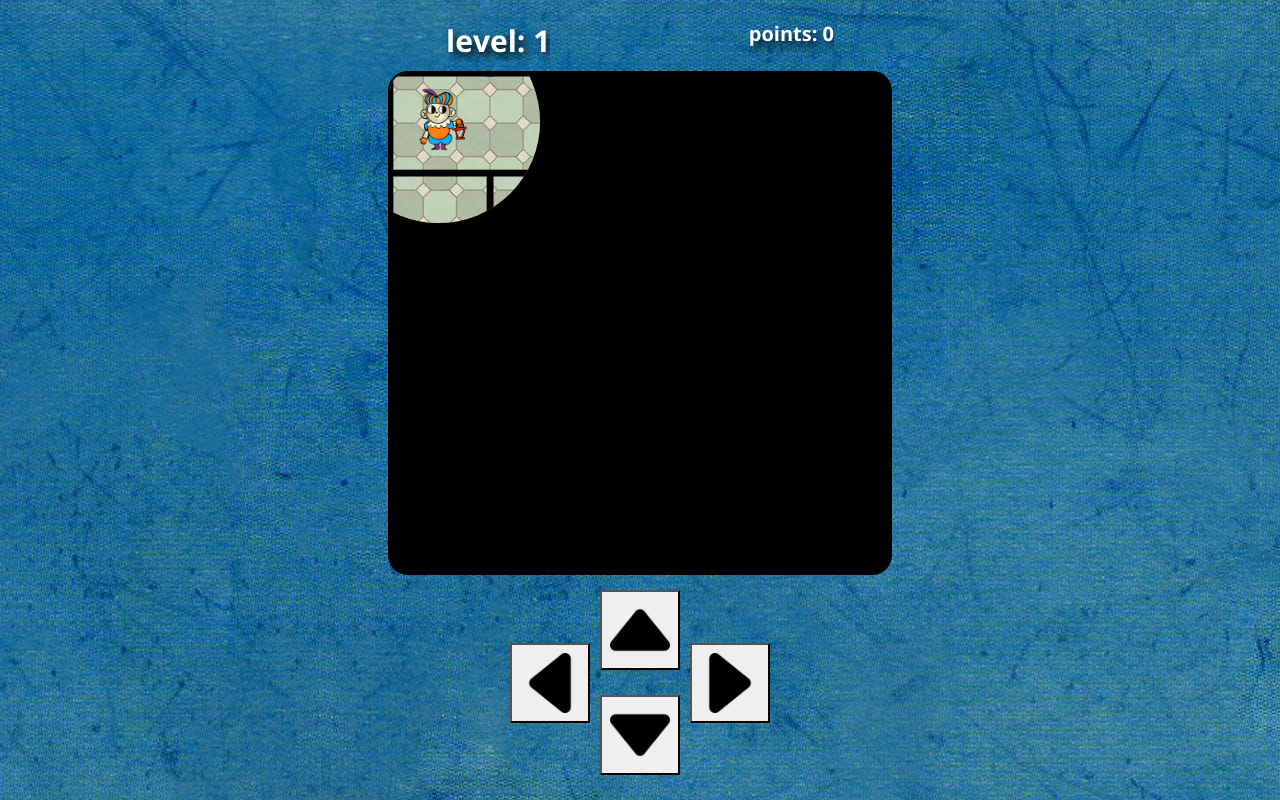
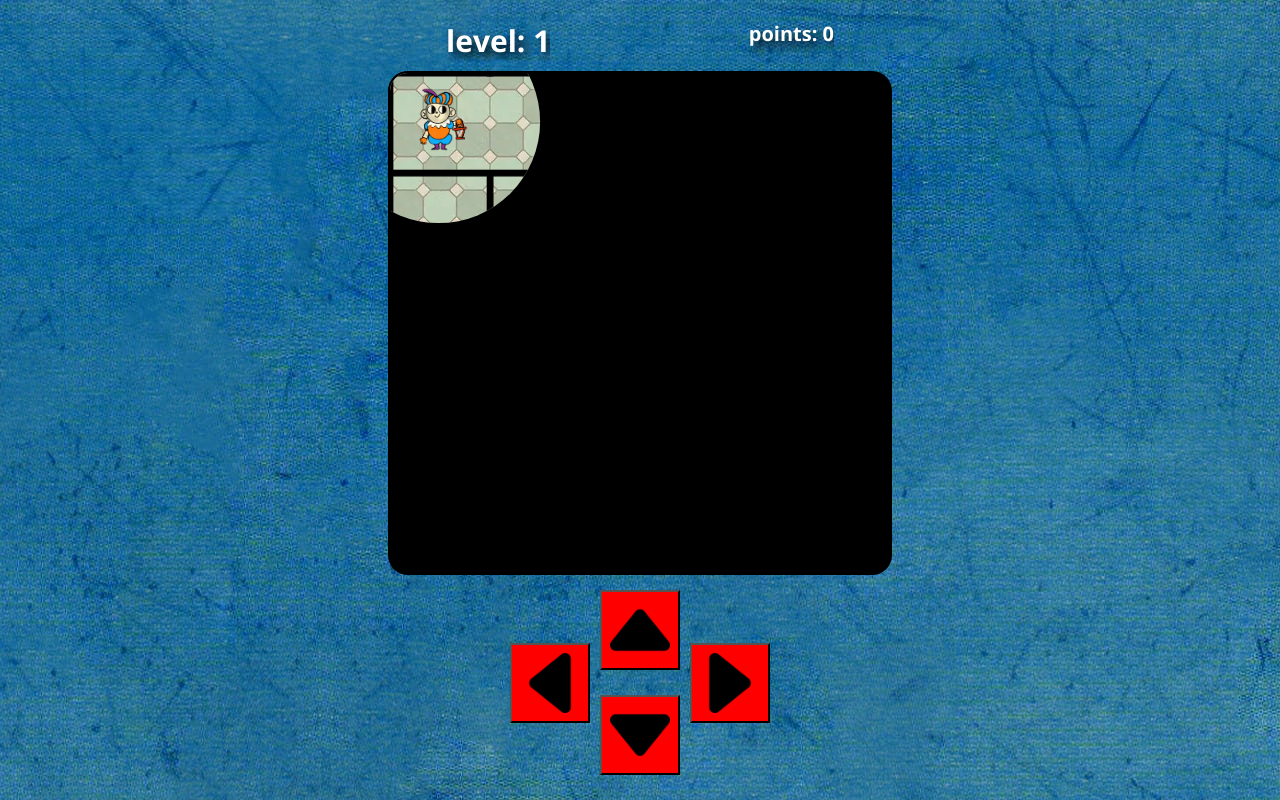
Before and after one commit to binkdewildt/IPMEDTH-Frontend, a React (Create React App) app: page /#/game in a window 1280 px wide. Built offline with nearby package versions, Linux system fonts and the light colour scheme.

Commit message:
fix rounded buttons

```diff
--- a/src/SASS/Screens/game.scss
+++ b/src/SASS/Screens/game.scss
@@ -110,6 +110,7 @@ div.game {
 
 		.buttonGame {
 			margin: 5px;
+			background-color: red;
 			padding: 0;
 			font-weight: bold;
 			width: 80px;
@@ -118,7 +119,8 @@ div.game {
 			justify-content: center;
 			align-items: center;
 			cursor: pointer;
-			border-radius: 0;
+			border-radius: 0 !important;
+			-webkit-border-radius: 0 !important;
 
 			img {
 				user-select: none;
@@ -136,6 +138,7 @@ div.game {
 			background: none;
 			box-shadow: none;
 			margin: 0;
+			border-radius: 0 !important;
 		}
 
 		.buttonImg {
```
